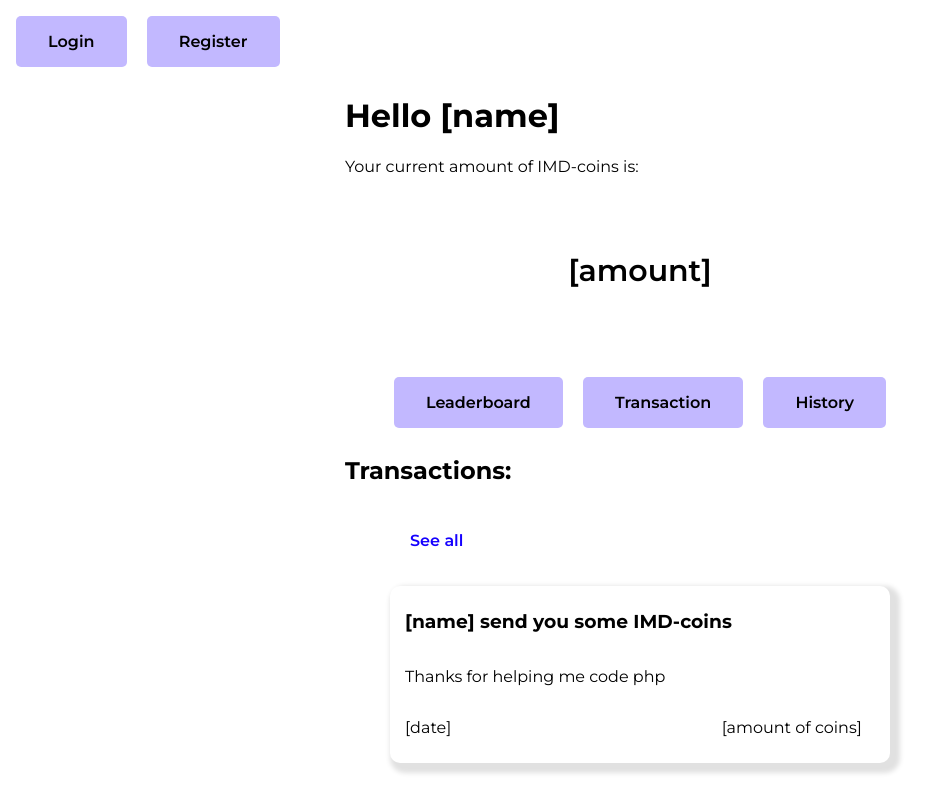
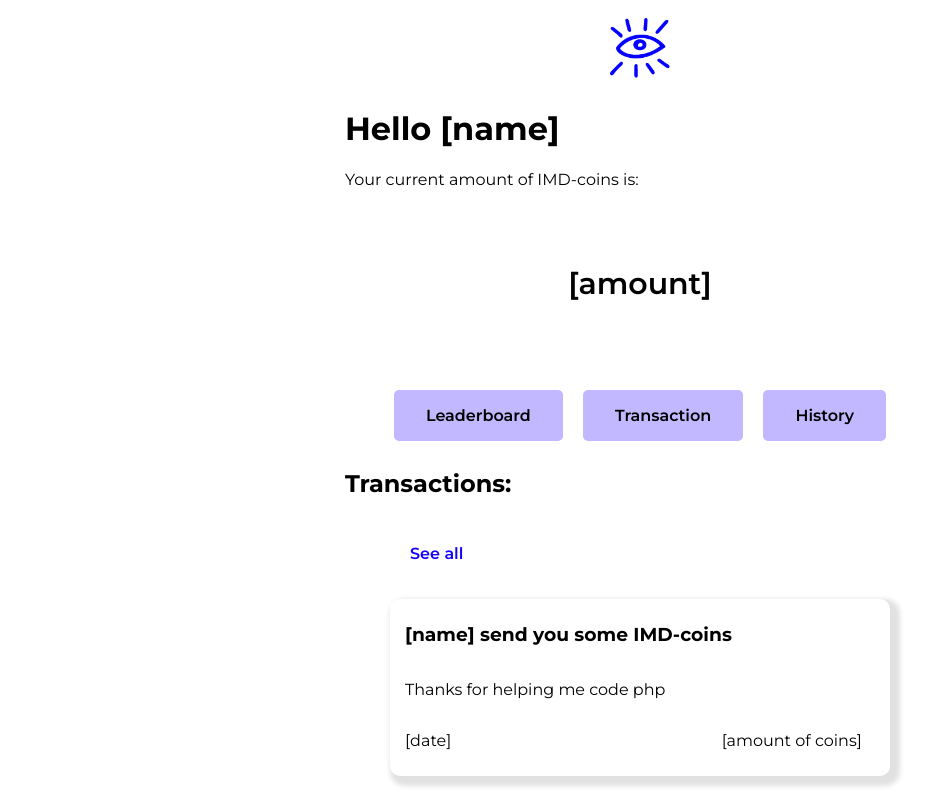
Before and after one commit to ArthurdeLophem/IMDcurrency, a website built with Vite: page index.html in a window 1280 px wide. Shown: the whole page, without its empty margins (0-948 px from the left). Built offline with nearby package versions, Linux system fonts and the light colour scheme; sample sign-in values are in the browser's storage.

Commit message:
feat: remove login buttons from index + add nav component

```diff
--- a/index.html
+++ b/index.html
@@ -9,14 +9,8 @@
 </head>
 
 <body>
-  <nav>
-    <a href="login.html" class="btn btn--submit">
-      <span class="btn__text">Login</span>
-    </a>
-
-    <a href="register.html" class="btn btn--submit">
-      <span class="btn__text">Register</span>
-    </a>
+  <nav class="nav--container">
+    <img src="./images/home_eye_icon.png" class="nav--logo" alt="">
   </nav>
   <div class="container">
     <div class="intro">
--- a/sass/app.scss
+++ b/sass/app.scss
@@ -2,6 +2,6 @@
 @use "./components/btn";
 @use "./components/transaction";
 @use "./components/form";
-//@use "./components/flex";
+@use "./components/nav";
 @use "./components/image";
 @use "./components/container";
--- /dev/null
+++ b/sass/components/_nav.scss
@@ -0,0 +1,12 @@
+.nav--container {
+    width: 100%;
+    height: 80px;
+    display: flex;
+    justify-content: center;
+    align-items: center;
+}
+
+.nav--logo {
+    width: 60px;
+    height: 60px;
+}
```
